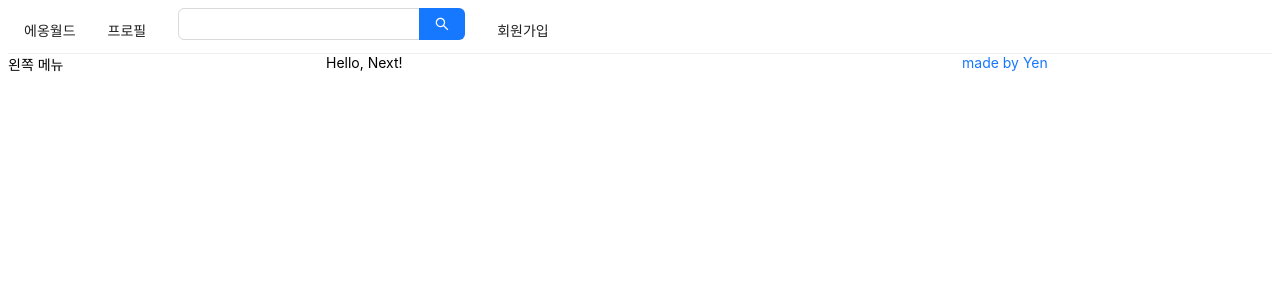
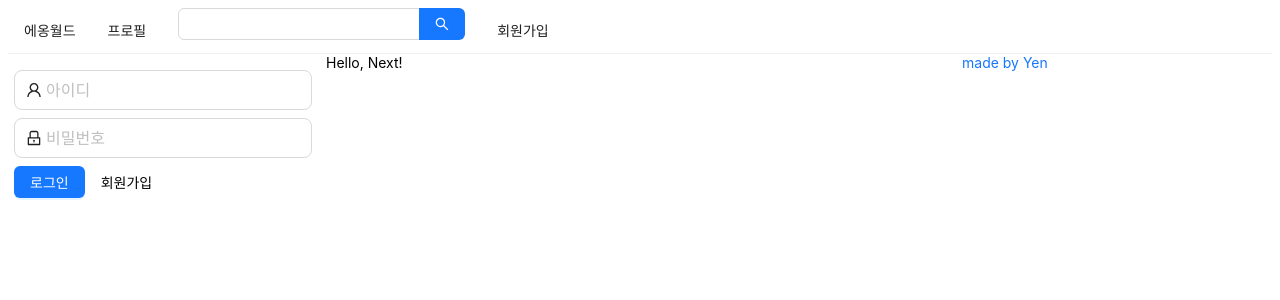
Before and after one commit to yen001004/yeworld, a Next.js app in the folder react-yeworld-front/: page / in a window 1280 px wide. Shown: the top 300 px of the page. Built offline with nearby package versions, Linux system fonts and the light colour scheme.

Commit message:
feat: LoginForm

```diff
--- a/react-yeworld-front/components/AppLayout.js
+++ b/react-yeworld-front/components/AppLayout.js
@@ -1,9 +1,12 @@
-import React from "react";
+import React, { useState } from "react";
 import PropTypes from "prop-types";
 import Link from "next/link";
 import { Menu, Input, Row, Col } from "antd";
+import UserProfile from "./UserProfile";
+import LoginForm from "./LoginForm";
 
 const AppLayout = ({ children }) => {
+  const [isLoggedIn, setIsLoggedIn] = useState(false);
   return (
     <div>
       <Menu mode="horizontal">
@@ -28,7 +31,7 @@ const AppLayout = ({ children }) => {
       </Menu>
       <Row gutter={8}>
         <Col xs={24} md={6}>
-          왼쪽 메뉴
+          {isLoggedIn ? <UserProfile /> : <LoginForm />}
         </Col>
         <Col xs={24} md={12}>
           {children}
--- /dev/null
+++ b/react-yeworld-front/components/LoginForm.js
@@ -0,0 +1,74 @@
+import React, { useCallback, useState } from "react";
+import { Button, Form, Input } from "antd";
+import { UserOutlined, LockOutlined } from "@ant-design/icons";
+import styled from "styled-components";
+import Link from "next/link";
+
+const LoginForm = () => {
+  const [id, setId] = useState("");
+  const [password, setPassword] = useState("");
+
+  const onChangeId = useCallback((e) => {
+    setId(e.target.value);
+  }, []);
+
+  const onChangePassword = useCallback((e) => {
+    setPassword(e.target.value);
+  }, []);
+
+  return (
+    <div>
+      <FormWrap>
+        <div>
+          <Input
+            size="large"
+            placeholder="아이디"
+            prefix={<UserOutlined />}
+            name="user-id"
+            value={id}
+            onChange={onChangeId}
+            required
+          />
+        </div>
+        <div>
+          <Input
+            size="large"
+            placeholder="비밀번호"
+            prefix={<LockOutlined />}
+            name="user-password"
+            type="password"
+            value={password}
+            onChange={onChangePassword}
+            required
+          />
+        </div>
+        <div>
+          <Button type="primary" htmlType="submit" loading={false}>
+            로그인
+          </Button>
+          <Link legacyBehavior href="/signup">
+            <a>회원가입</a>
+          </Link>
+        </div>
+      </FormWrap>
+    </div>
+  );
+};
+
+const FormWrap = styled(Form)`
+  margin: 12px 6px;
+
+  .ant-input-affix-wrapper-lg {
+    margin: 4px 0;
+  }
+  Button {
+    margin: 4px 0;
+    margin-right: 16px;
+  }
+
+  a {
+    color: black;
+  }
+`;
+
+export default LoginForm;
--- /dev/null
+++ b/react-yeworld-front/components/UserProfile.js
@@ -0,0 +1,11 @@
+import React from "react";
+
+const UserProfile = () => {
+  return (
+    <div>
+      <h3>UserProfile</h3>
+    </div>
+  );
+};
+
+export default UserProfile;
```
